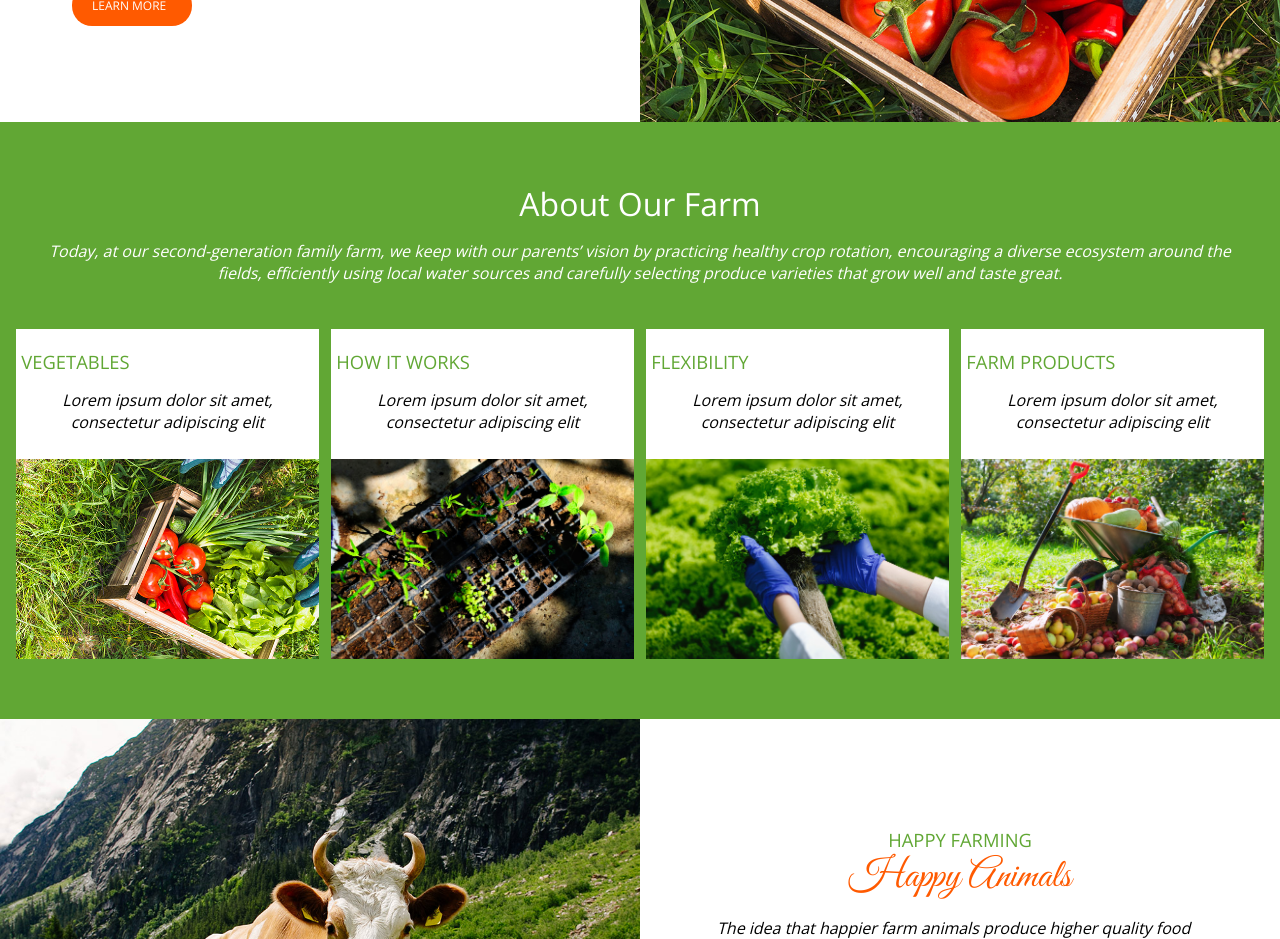
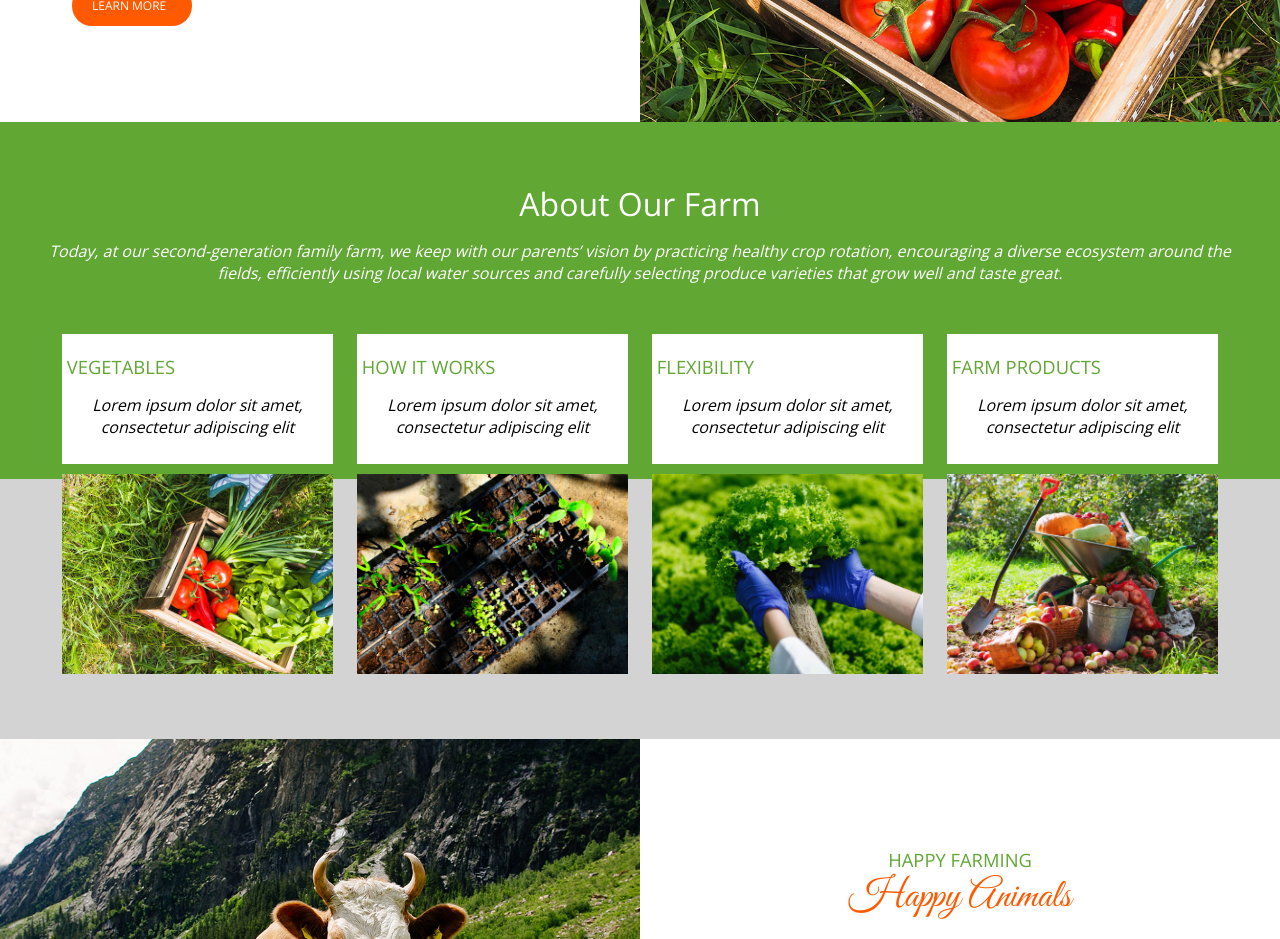
Before and after one commit to drosales139/Angular-Nicepage, an Angular app: page / in a window 1280 px wide. Shown: the part 2100-3039 px from the top of the page. Built offline with nearby package versions, Linux system fonts and the light colour scheme; what @agm/core would draw is missing.

Commit message:
arreglos de compatibilidad y arreglo en el mapa

```diff
--- a/package.json
+++ b/package.json
@@ -23,9 +23,11 @@
     "@angular/platform-browser-dynamic": "~7.1.0",
     "@angular/router": "~7.1.0",
     "angular-maps": "^6.0.1",
+    "classlist.js": "^1.1.20150312",
     "core-js": "^2.5.4",
     "rxjs": "~6.3.3",
     "tslib": "^1.9.0",
+    "web-animations-js": "^2.3.1",
     "zone.js": "~0.8.26"
   },
   "devDependencies": {
--- a/src/app/app.component.html
+++ b/src/app/app.component.html
@@ -93,27 +93,27 @@
         produce varieties that grow well and taste great.
       </p>
     </div>
-    <div fxLayout='column' fxLayout.gt-xs="row wrap" fxLayoutAlign="space-around center">
-      <div fxFlex.gt-xs="45%" fxFlex.gt-sm="24%"  class="item--card">
+    <div fxLayout='column' fxLayout.gt-xs="row wrap" fxLayoutAlign="center center" fxLayoutAlign.gt-xs="space-around center" ngClass.gt-sm="about-md">
+      <div fxFlex.gt-sm="23%"  class="item--card">
         <p class="item__title-banner-2">VEGETABLES</p>
         <p class="item__desc">Lorem ipsum dolor sit amet, consectetur adipiscing elit </p>
       </div>
-      <div fxFlex.gt-xs="45%" fxFlex.gt-sm="24%" class="item--card">
+      <div fxFlex.gt-sm="23%" class="item--card">
         <p class="item__title-banner-2">HOW IT WORKS</p>
         <p class="item__desc">Lorem ipsum dolor sit amet, consectetur adipiscing elit </p>
       </div>
-      <div fxFlex.gt-xs="45%" fxFlex.gt-sm="24%" class="item--card">
+      <div fxFlex.gt-sm="23%" class="item--card">
         <p class="item__title-banner-2">FLEXIBILITY</p>
         <p class="item__desc">Lorem ipsum dolor sit amet, consectetur adipiscing elit </p>
       </div>
-      <div fxFlex.gt-xs="45%" fxFlex.gt-sm="24%" class="item--card">
+      <div fxFlex.gt-sm="23%" class="item--card">
         <p class="item__title-banner-2">FARM PRODUCTS</p>
         <p class="item__desc">Lorem ipsum dolor sit amet, consectetur adipiscing elit </p>
       </div>
-      <div fxFlex.gt-xs="45%" fxFlex.gt-sm="24%" class="item--img2"></div>
-      <div fxFlex.gt-xs="45%" fxFlex.gt-sm="24%" class="item--img2"></div>
-      <div fxFlex.gt-xs="45%" fxFlex.gt-sm="24%" class="item--img2"></div>
-      <div fxFlex.gt-xs="45%" fxFlex.gt-sm="24%" class="item--img2"></div>
+      <div fxFlex.gt-sm="23%" class="item--img2"></div>
+      <div fxFlex.gt-sm="23%" class="item--img2"></div>
+      <div fxFlex.gt-sm="23%" class="item--img2"></div>
+      <div fxFlex.gt-sm="23%" class="item--img2"></div>
     </div>
   </div>
 
@@ -164,7 +164,7 @@
 
   <div fxLayout='column' fxLayout.gt-xs="row" fxFlexAlign="center" class="content--maps">
       <div fxFlex="100%" fxFlex.gt-sm="50%">
-        <agm-map [latitude]="lat" [longitude]="lng">
+        <agm-map [latitude]="lat" [longitude]="lng" ngClass.lt-sm="mapa">
           <agm-marker [latitude]="lat" [longitude]="lng"></agm-marker>
         </agm-map>
       </div>
--- a/src/app/app.component.scss
+++ b/src/app/app.component.scss
@@ -21,7 +21,7 @@
     }
 
     &--promise{
-        background-color: lightgray;
+        background-color:  rgba(242,246,248,1);;
 
        &_img{
             width: 100%;
@@ -44,8 +44,7 @@
 
     &--about{
         width: 100%;
-        // background-image: linear-gradient(to, $green 50% ,lightgray 50%);
-        background-color: $green;
+        background-image: linear-gradient(to bottom, $green 57.8% ,lightgray 50%);
         padding: 60px 10px;
     }
 
@@ -218,17 +217,19 @@
     }
 
     &--card{
+        margin: 5px 0;
         padding: 20px 0;
 		height: 130px;
         background-color: #fff;
     }
 
     &--img2 {
+        margin: 5px 0;
 		background-position: center center;
 		background-size: cover;
 
 		&:nth-child(5) {
-			background-image: url(../assets/images/grid-4.jpeg);
+			background-image: url(/assets/images/grid-4.jpeg);
 		}
 
 		&:nth-child(6) {
@@ -259,12 +260,19 @@
         font-size: 3em;
     }
 }
+
+.about-md{
+    padding: 0 40px;
+}
 .text{
     padding: 10px;
     &__desc{
         text-align: left;
     }
 }
+.mapa{
+    height: 450px;
+}
 
 agm-map {
     height: 100%;
```
Also changed, not shown: src/polyfills.ts (+18 -18 lines), 1 other file (tests, documents, lock files or other folders).
